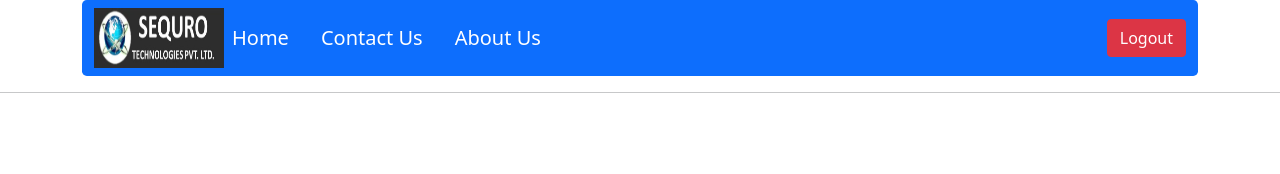
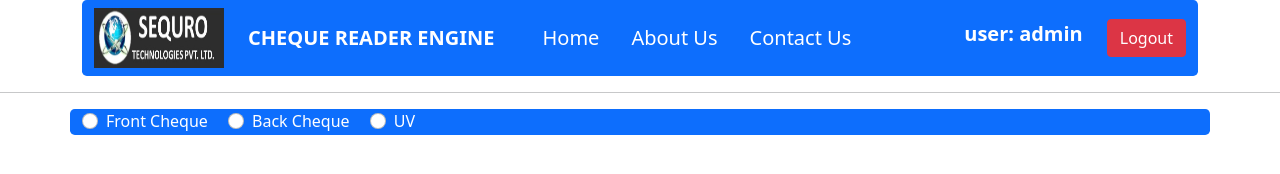
Before and after one commit to dilshadazam/navbar, a plain HTML site: page index.html in a window 1280 px wide. Drawn offline with nearby package versions, Linux system fonts and the light colour scheme.

Commit message:
third commit

```diff
--- a/index.html
+++ b/index.html
@@ -24,7 +24,6 @@
         <div class="container-fluid">
           <img src="./img/Logo-with-name-2.jpeg" class="img" alt="" />
 
-          <a class="navbar-brand d-inline p-2 text-white" href="#">Home</a>
           <button
             class="navbar-toggler"
             type="button"
@@ -39,19 +38,24 @@
           <div class="collapse navbar-collapse" id="navbarSupportedContent">
             <ul class="navbar-nav me-auto mb-2 mb-lg-0">
               <li class="nav-item">
-                <a
-                  class="navbar-brand d-inline p-2 text-white"
-                  aria-current="page"
-                  href="#"
-                  >Contact Us</a
-                >
+                <a class="navbar-brand d-inline p-4 fw-bold text-white">CHEQUE READER ENGINE</a>
+              </li>
+              <li class="nav-item">
+                <a class="navbar-brand d-inline p-2 text-white">Home</a>
               </li>
 
               <li class="nav-item">
                 <a class="navbar-brand d-inline p-2 text-white">About Us</a>
               </li>
+              <li class="nav-item">
+                <a class="navbar-brand d-inline p-2 text-white">Contact Us</a>
+              </li>
             </ul>
             <form class="d-flex">
+              <span class="nav-item">
+                <a class="navbar-brand d-inline p-2 text-white text-lowercase fw-bold">user: Admin</a>
+              </span>
+            </ul>
               <button class="btn btn-danger" type="submit">Logout</button>
             </form>
           </div>
@@ -60,9 +64,26 @@
     </div>
     <hr />
     <div
-      class="container-sm container-md container-lg container-xl container-xxl"
-    ></div>
-    <!-- Optional JavaScript; choose one of the two! -->
+      class="container-sm container-md container-lg container-xl container-xxl bg-primary rounded-3">
+      <div class="form-check form-check-inline text-white ">
+       <input class="form-check-input" type="radio" name="inlineRadioOptions" id="inlineRadio1" value="option1">
+         <label class="form-check-label" for="inlineRadio1">Front Cheque</label>
+        </div>
+      <div class="form-check form-check-inline text-white">
+        <input class="form-check-input" type="radio" name="inlineRadioOptions" id="inlineRadio2" value="option2">
+      <label class="form-check-label" for="inlineRadio2">Back Cheque</label>
+      </div>
+     <div class="form-check form-check-inline text-white">
+      <input class="form-check-input " type="radio" name="inlineRadioOptions" id="inlineRadio3" value="option3">
+      <label class="form-check-label" for="inlineRadio2">UV</label>
+    </div>
+
+
+<!-- second div -->
+
+
+
+
 
     <!-- Option 1: Bootstrap Bundle with Popper -->
     <script
```
Also changed, not shown: img/avatar-svgrepo-com.svg (added), 2 other files.
